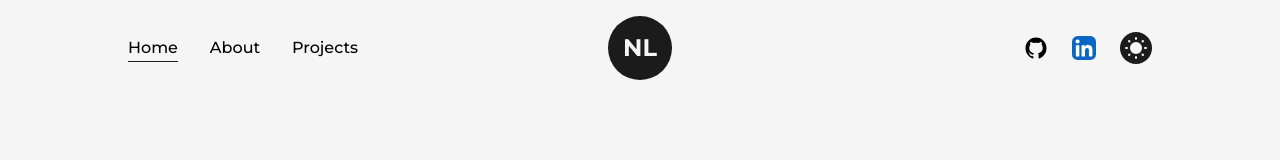
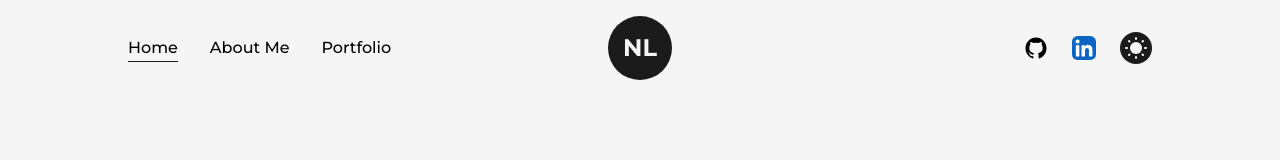
Before and after one commit to nleung77/Portfolio, a Next.js app: page / in a window 1280 px wide. Shown: the top 160 px of the page. Built offline with nearby package versions, Linux system fonts and the light colour scheme.

Commit message:
updated navbar

```diff
--- a/src/components/NavBar.js
+++ b/src/components/NavBar.js
@@ -95,8 +95,8 @@ const NavBar = () => {
       <div className="w-full flex justify-between items-center lg:hidden">
         <nav className="flex items-center justify-center">
           <CustomLink href="/" title="Home" className="mr-4" />
-          <CustomLink href="/about" title="About" className="mx-4" />
-          <CustomLink href="/projects" title="Projects" className="mx-4" />
+          <CustomLink href="/about" title="About Me" className="mx-4" />
+          <CustomLink href="/projects" title="Portfolio" className="mx-4" />
         </nav>
 
         <nav className="flex items-center justify-center flex-wrap">
```
